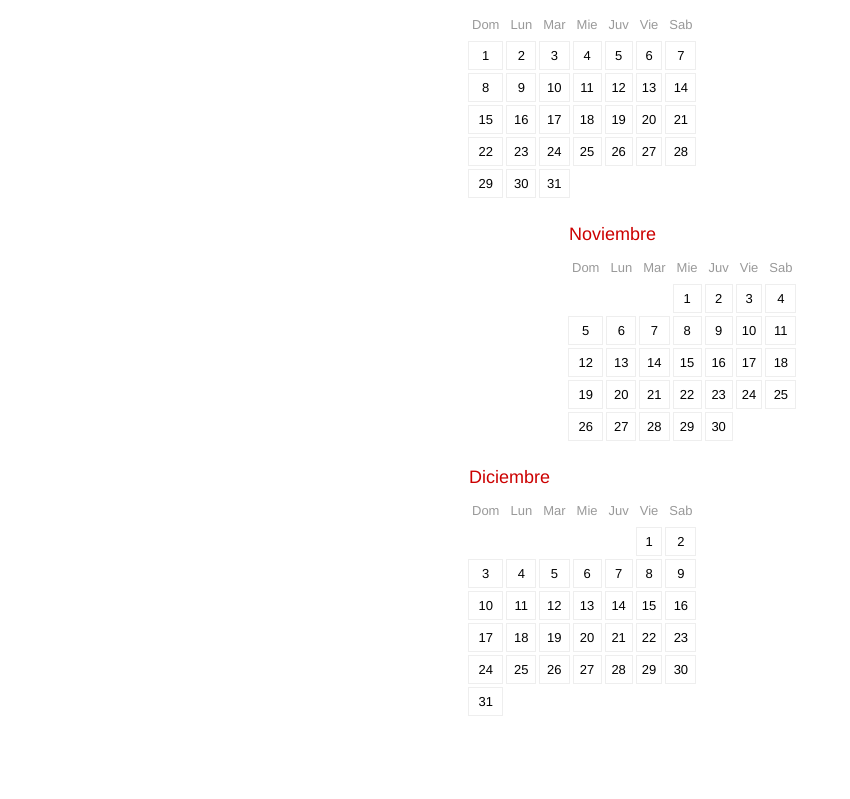
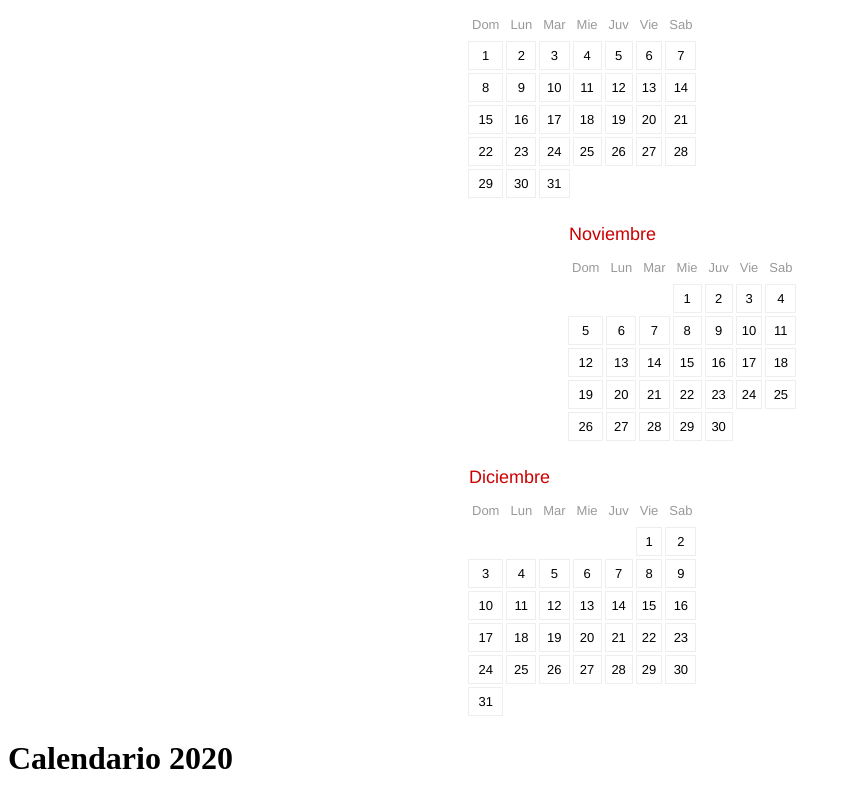
Before and after one commit to jochoae16/PruebaGitCurso, a plain HTML site: page index.html in a window 1280 px wide. Shown: the part 2250-3049 px from the top of the page, without its empty margins (0-850 px from the left). Before the commit the page ends 2977 px from the top, so only its background shows below. Drawn offline with Linux system fonts and the light colour scheme.

Commit message:
añade al final encabezado

```diff
--- a/index.html
+++ b/index.html
@@ -7,5 +7,6 @@
 	<body>
 		<script src="main.js"></script>
 		<link rel="stylesheet" href="styles.css">
+		<h1>Calendario 2020</h1>
 	</body>
 </html>
```
